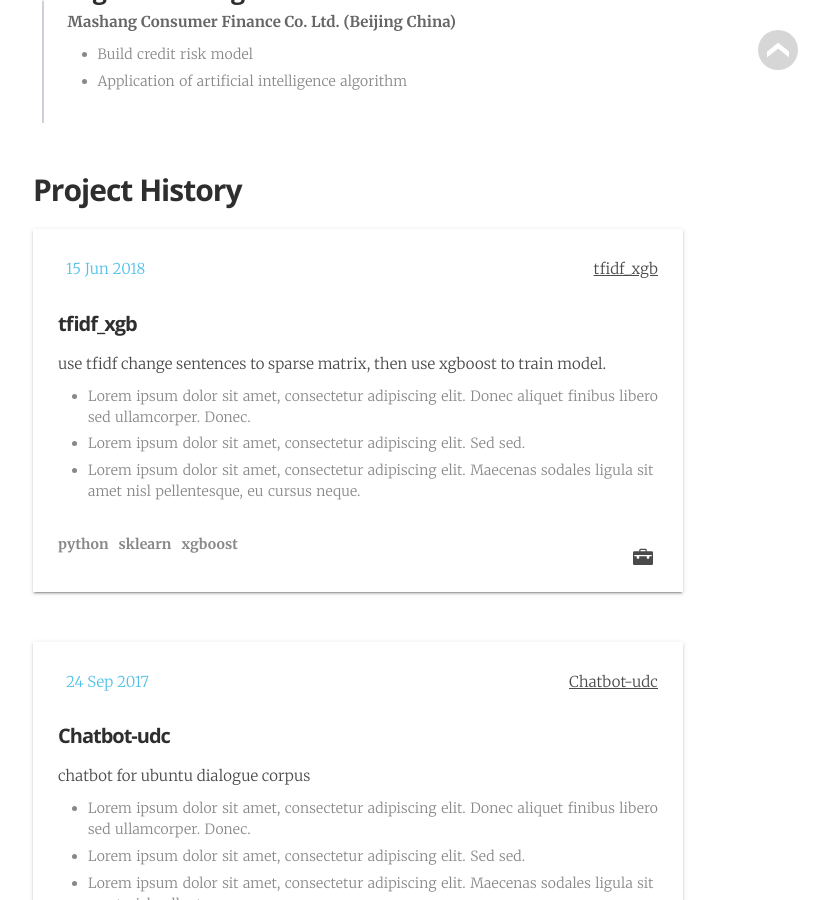
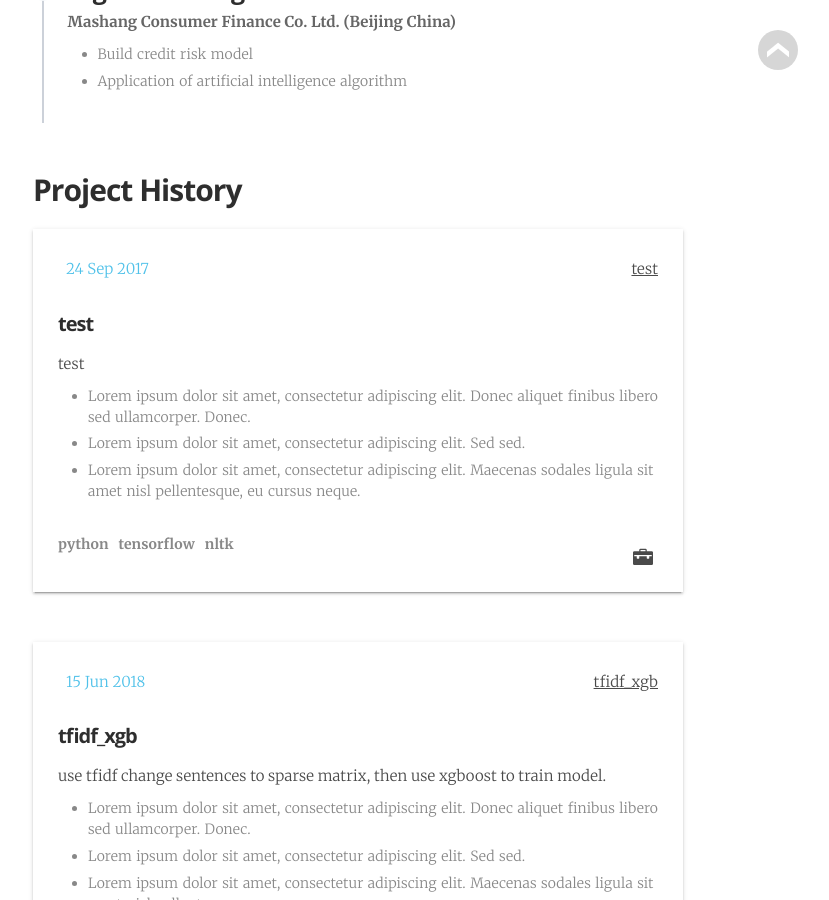
Before and after one commit to TyrionBian/tyrionbian.github.io, a Jekyll site: the page built from _pages/cv.md, in a window 1280 px wide and 900 px high, scrolled down 1649 px. Shown: the whole window, without its empty margins (282-1111 px from the left). Built offline with Jekyll 4.4.1, drawn with Linux system fonts in a browser that asks for light colours; some web fonts are replaced.

Commit message:
Update cv.yml

```diff
--- a/_data/cv.yml
+++ b/_data/cv.yml
@@ -34,6 +34,14 @@ tianliang:
             - "Build credit risk model"
             - "Application of artificial intelligence algorithm"
     projects:
+        - time:             "24 Sep 2017"
+          title:            "test"
+          describe:         "test"
+          technologies:     "python, tensorflow, nltk"
+          responsibilities:
+            - "Lorem ipsum dolor sit amet, consectetur adipiscing elit. Donec aliquet finibus libero sed ullamcorper. Donec."
+            - "Lorem ipsum dolor sit amet, consectetur adipiscing elit. Sed sed."
+            - "Lorem ipsum dolor sit amet, consectetur adipiscing elit. Maecenas sodales ligula sit amet nisl pellentesque, eu cursus neque."
         - time:             "15 Jun 2018"
           title:            "tfidf_xgb"
           url:              "https://github.com/TyrionBian/tfidf_xgb"
```
